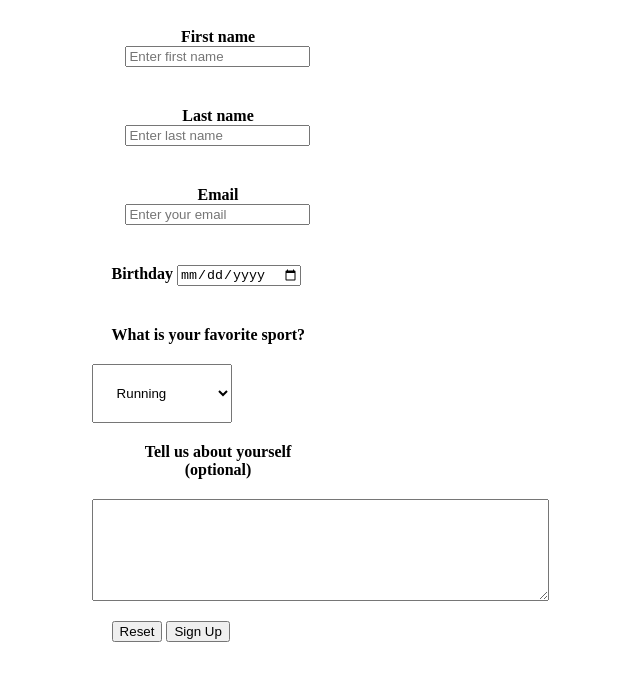
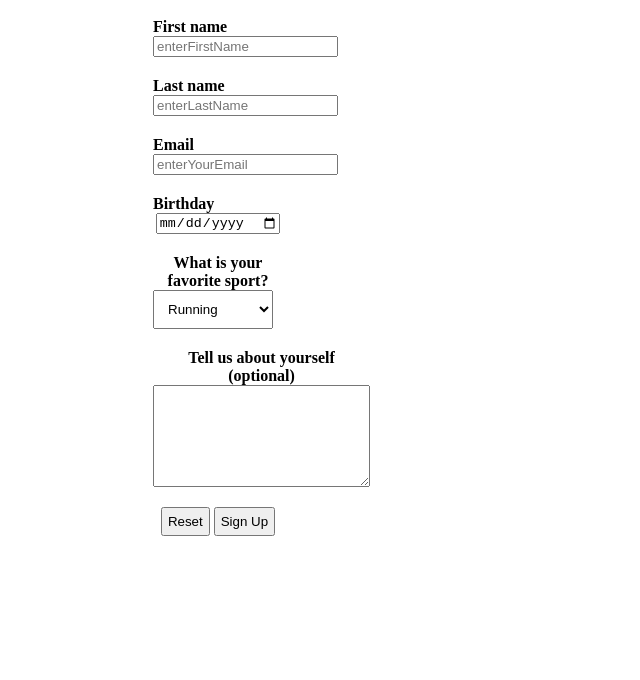
Before and after one commit to noshikaa/globant-ui-startup-2017, a plain HTML site: page matthieu/00-HTML-CSS-basics/signup.html in a window 1280 px wide. Shown: the whole page, without its empty margins (422-1062 px from the left). Drawn offline with Linux system fonts and the light colour scheme.

Commit message:
Topic 0
Various fixes (css indentation, standart css only instead of non
standart, HTML pages cleaned and indented, removed blank spaces and some
old comentaries, use of for atribute in signup page)

```diff
--- a/matthieu/00-HTML-CSS-basics/assets/css/signup.css
+++ b/matthieu/00-HTML-CSS-basics/assets/css/signup.css
@@ -5,21 +5,26 @@ body{
 }
 
 .wrapper{
-	text-align: -webkit-center;
-
+	 width:150px;
+    margin:0 auto;
 }
 
 .formulary{
 	text-align: center;
-	width:20%;
 	height: auto;
 
 
 }
 
+ .formulary b{
+	float:left;
+	padding:0px;
+
+}
+
  .formulary label{
 	float:left;
-	padding:20px;
+	padding:10px;
 
 }
 
@@ -37,6 +42,13 @@ body{
 
  .formulary select{
 	float:left;
-	padding:20px;
+	padding:10px;
 
 }
+
+.formulary button{
+   display:inline-block;
+   position: relative;
+   top:10px;
+   padding:5px;
+}
--- a/matthieu/00-HTML-CSS-basics/signup.html
+++ b/matthieu/00-HTML-CSS-basics/signup.html
@@ -20,47 +20,45 @@
 	<form class="formulary">
 
 
-		<label>
+		<label for="firstName">
 			<b>First name</b>
-			<input  type="text" placeholder="Enter first name" pattern="[A-Za-z]{1,15}"  name="first name" required>
+			<input  id="firstName" type="text" placeholder="enterFirstName" pattern="[A-Za-z]{1,15}"  name="first name" required>
 		</label>
 
-		<label>
+		<label for="lastName">
 			<b>Last name</b>
-			<input type="text" placeholder="Enter last name" pattern="[A-Za-z]{1,15}"  name="last name" required>
+			<input id="lastName" type="text" placeholder="enterLastName" pattern="[A-Za-z]{1,15}"  name="last name" required>
 		</label>
 
-		<label>
+		<label for="email">
 			<b>Email</b>
-			<input type="email" placeholder="Enter your email" pattern="[A-Za-z]{1,15}" maxlength="15" name="email" required>
+			<input id="email" type="email" placeholder="enterYourEmail" pattern="[A-Za-z]{1,15}" maxlength="15" name="email" required>
 		</label>
 
-		<label>
+		<label for="birthday">
 			<b>Birthday</b>
-			<input type="date" name="birthday">
+			<input id="birthday" type="date" name="birthday">
 		</label>
 
-		<label>
+		<label for="sport">
 			<b>What is your favorite sport?</b>
+			<select id="sport">
+				<option value="Running">Running</option>
+				<option value="Swimming">Swimming</option>
+				<option value="Play Football">Play Football</option>
+				<option value="Other">Other</option>
+			</select>
 		</label>
 
-		<select>
-			<option value="Running">Running</option>
-			<option value="Swimming">Swimming</option>
-			<option value="Play Football">Play Football</option>
-			<option value="Other">Other</option>
-		</select>
-
-		<label>
+		<label for="userDescription">
 			<b>Tell us about yourself (optional)</b>
+			<textarea id="userDescription" rows="4" cols="20" name="userDescription"></textarea>
 		</label>
 
-		<textarea rows="4" cols="50"></textarea><br><br>
-
-		<div class="clearfix">
-		<button type="reset" value="Reset">Reset</button>
-		<button type="submit">Sign Up</button>
-		</div>
+		<span>
+			<button type="reset" value="Reset">Reset</button>
+			<button type="submit">Sign Up</button>
+		</span>
 
 	</form>
 </div>
```
Also changed, not shown: matthieu/00-HTML-CSS-basics/2-5-2.html (+1 -20 lines), matthieu/00-HTML-CSS-basics/2.html (+1 -33 lines), matthieu/00-HTML-CSS-basics/assets/css/2-5-2.css (+4 -32 lines), matthieu/00-HTML-CSS-basics/assets/css/2.css (+1 -34 lines).
